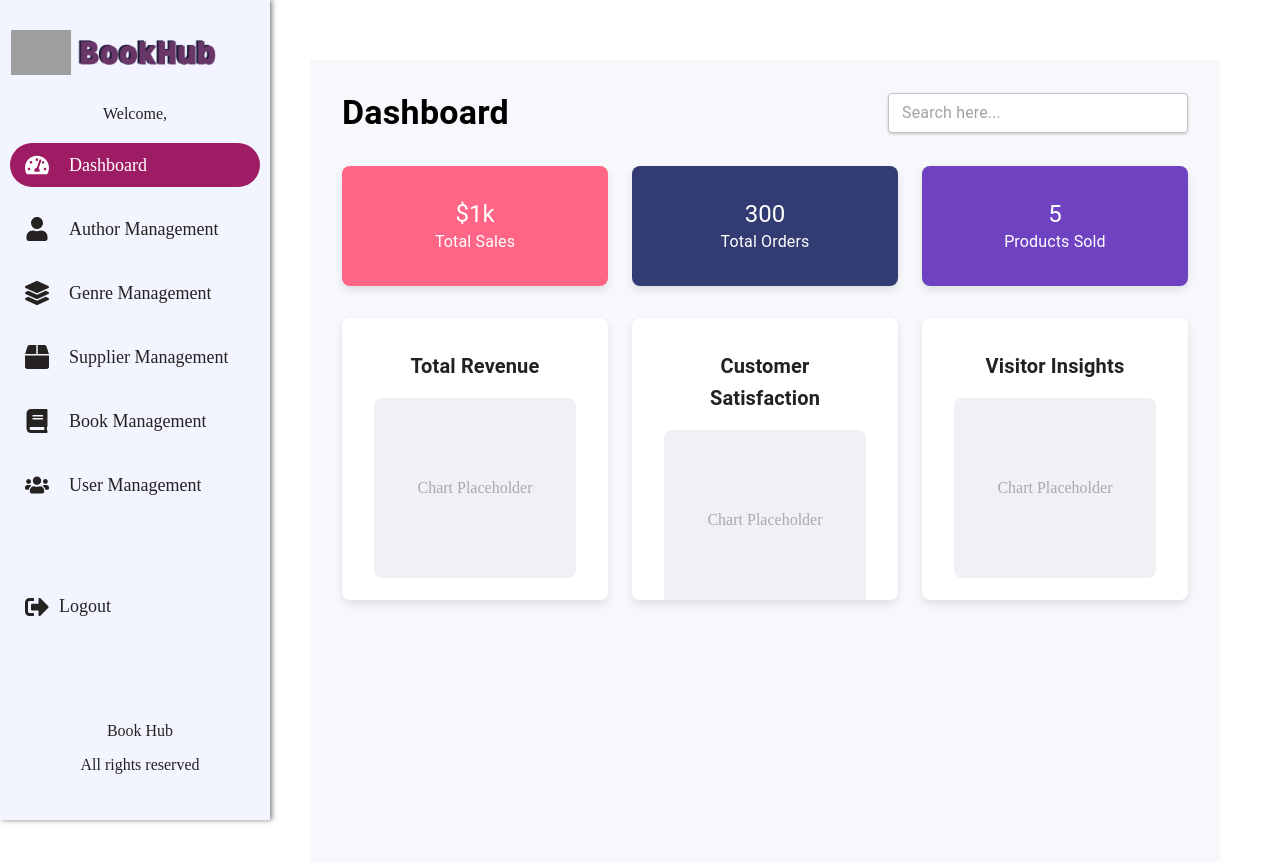
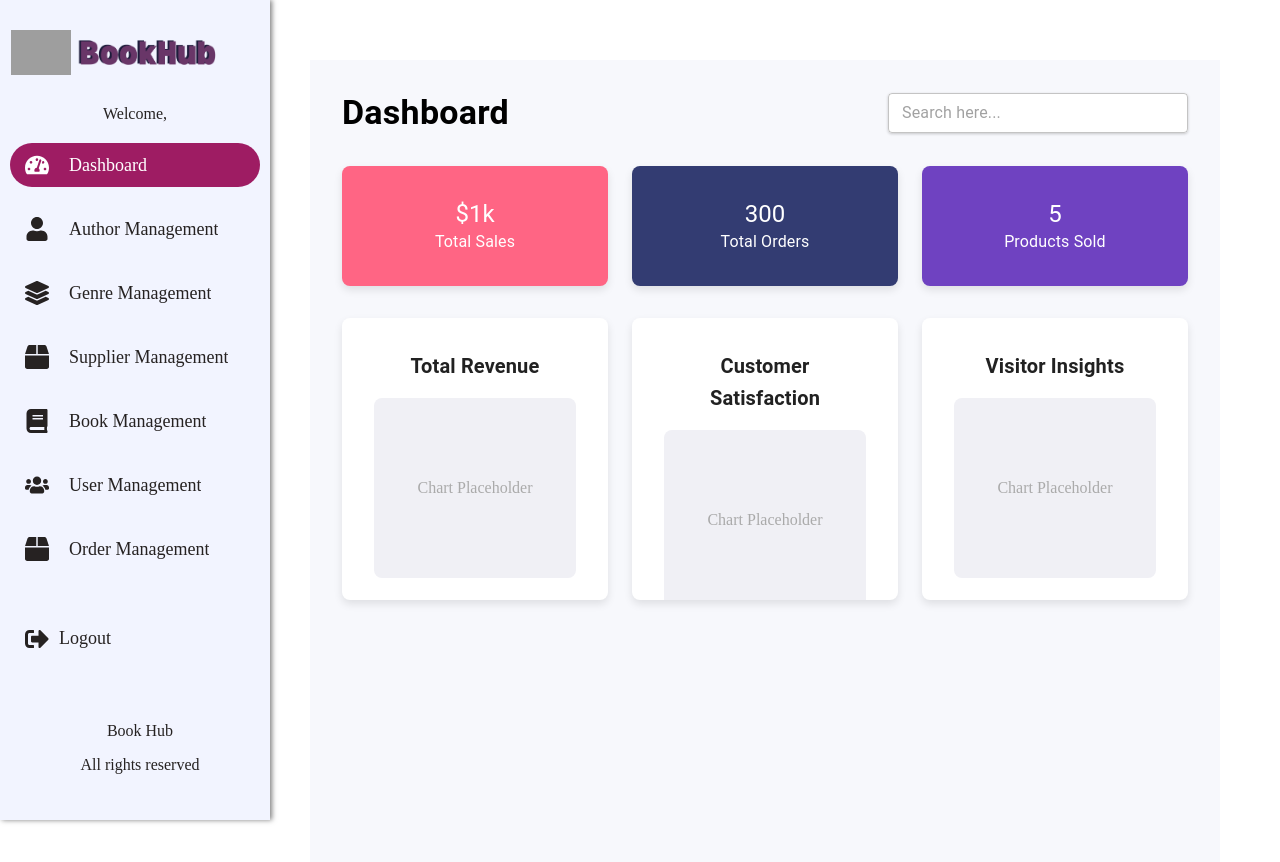
Before and after one commit to janeclarette/bookhubsys, a React (Vite) app in the folder frontend/: page /admin in a window 1280 px wide. Shown: the top 862 px of the page. Built offline with nearby package versions, Linux system fonts and the light colour scheme; no server answers; sample sign-in values are in the browser's storage; grey boxes are pictures that could not be loaded.

Commit message:
order nav

```diff
--- a/frontend/src/Components/Admin/Sidebar.jsx
+++ b/frontend/src/Components/Admin/Sidebar.jsx
@@ -92,6 +92,7 @@ const Sidebar = ({ onHoverChange }) => {
     boxShadow: '2px 0 5px rgba(0, 0, 0, 0.5)',
     zIndex: 1000,
     transition: 'width 0.3s ease',
+    overflowY: 'auto', // Enables vertical scrolling
   }}
   onMouseEnter={handleMouseEnter}
   onMouseLeave={handleMouseLeave}
@@ -118,7 +119,8 @@ const Sidebar = ({ onHoverChange }) => {
           { to: '/admin/genres', icon: <FaLayerGroup style={iconStyle} />, label: 'Genre Management' },
           { to: '/admin/suppliers', icon: <FaBox style={iconStyle} />, label: 'Supplier Management' },
           { to: '/admin/books', icon: <FaBook style={iconStyle} />, label: 'Book Management' },
-              { to: '/admin/users', icon: <FaUsers style={iconStyle} />, label: 'User Management' }, // Added link
+          { to: '/admin/users', icon: <FaUsers style={iconStyle} />, label: 'User Management' },
+          { to: '/admin/orders', icon: <FaBox style={iconStyle} />, label: 'Order Management' },
         ].map(({ to, icon, label }, index) => (
           <li key={index} style={{ marginBottom: '20px' }}>
             <Link to={to} style={navItemStyle(to)}>
@@ -175,6 +177,7 @@ const Sidebar = ({ onHoverChange }) => {
     <p>All rights reserved</p>
   </div>
 </div>
+
   );
 };
 
```
Lines whose indentation alone changed are shown as unchanged.
